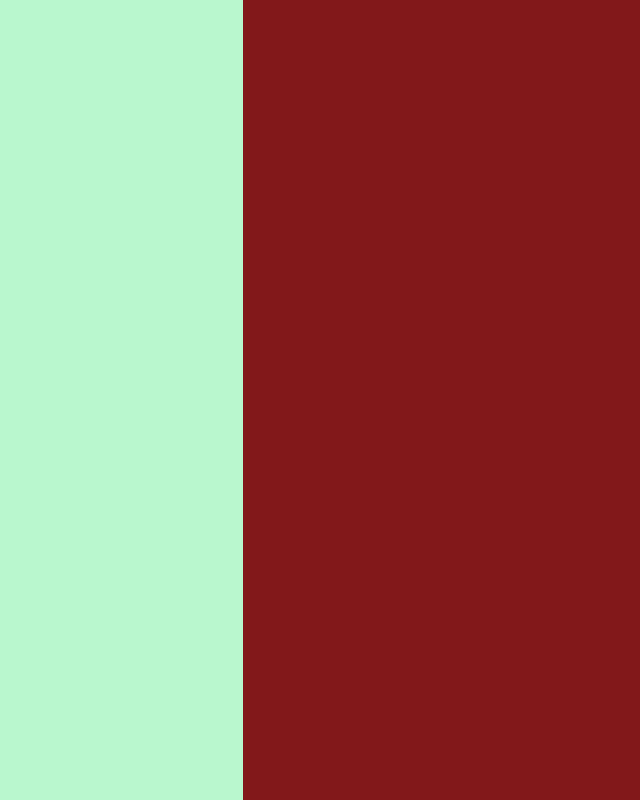
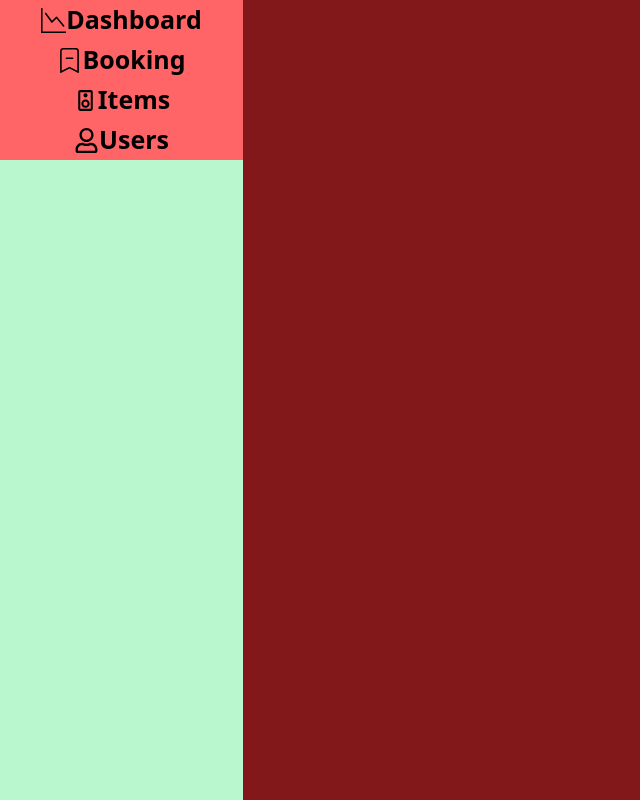
Before and after one commit to kavinduabc/kv-audio-frontend, a React (Vite) app: page / in a window 1280 px wide. Shown: the whole page, without its empty margins (0-640 px from the left). Built offline with nearby package versions, Linux system fonts and the light colour scheme.

Commit message:
start practice for tailwind css

```diff
--- a/src/App.jsx
+++ b/src/App.jsx
@@ -1,6 +1,8 @@
 import { useState } from 'react'
-import reactLogo from './assets/react.svg'
-import viteLogo from '/vite.svg'
+import {BsGraphDown} from 'react-icons/bs'
+import {BsBookmarkDash} from 'react-icons/bs'
+import { FaRegUser } from 'react-icons/fa'
+import { MdOutlineSpeaker } from 'react-icons/md'
 
 function App() {
   const [count, setCount] = useState(0)
@@ -9,7 +11,18 @@ function App() {
     <>
     <div className='w-full h-screen flex'>
       <div className='w-[300px] h-full bg-green-200'>
-
+         <button className='w-full h-[40px] text-[25px] font-bold bg-red-400 flex justify-center items-center ' >
+          <BsGraphDown/>
+          Dashboard</button>
+         <button className='w-full h-[40px] text-[25px] font-bold bg-red-400 flex justify-center items-center ' >
+          <BsBookmarkDash/>
+          Booking</button>
+         <button className='w-full h-[40px] text-[25px] font-bold bg-red-400  flex justify-center items-center' >
+          <MdOutlineSpeaker/>
+          Items</button>
+         <button className='w-full h-[40px] text-[25px] font-bold bg-red-400  flex justify-center items-center' >
+          <FaRegUser/>
+          Users</button>
       </div>
       <div className='w-full bg-red-900'>
 
```
